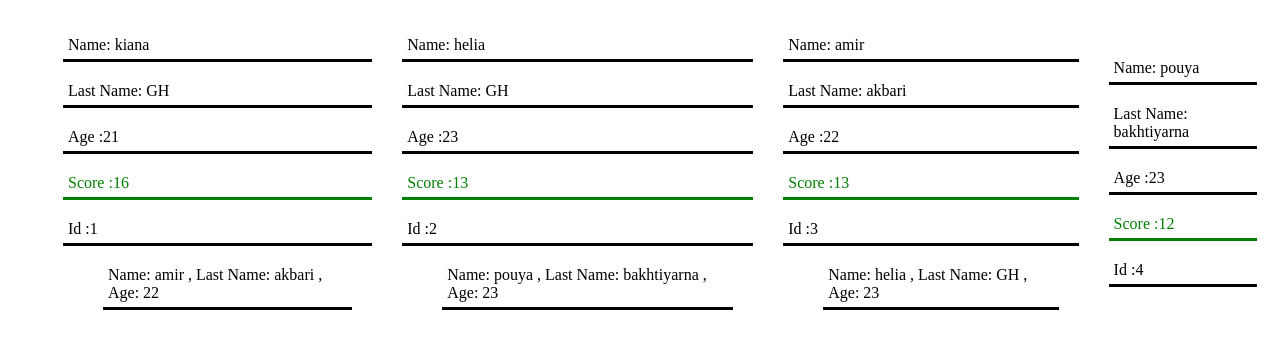
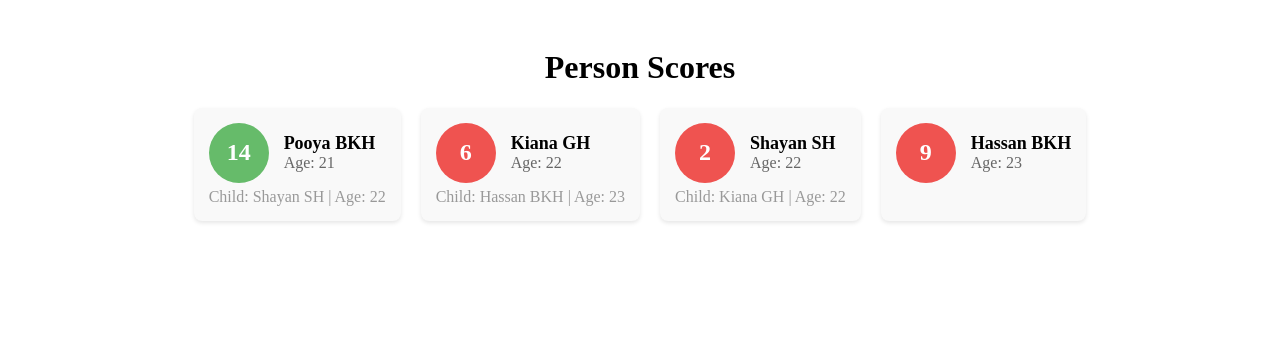
Before and after one commit to mpb2001/MrMPB, a React (Vite) app: page / in a window 1280 px wide. Shown: the top 348 px of the page. Built offline with nearby package versions, Linux system fonts and the light colour scheme.

Commit message:
tree view add

```diff
--- a/src/App.jsx
+++ b/src/App.jsx
@@ -1,10 +1,9 @@
-// import DragAndDrop from "./components/DragAndDrop"
-import Test from "./components/Test"
+import TreeView from "./components/TreeView"
+
 function App() {
   return (
     <>
-      {/* <DragAndDrop /> */}
-      <Test/>
+      <TreeView />
     </>
   )
 }
--- a/src/components/Test.jsx
+++ b/src/components/Test.jsx
@@ -1,54 +1,43 @@
-/* eslint-disable react/jsx-key */
-import { Component } from 'react'
+import { Component } from 'react';
 
-export default class Test extends Component {
-
-    componentDidMount() {
-
-        this.interval = setInterval(() => {
-            let persons = this.state.person
-            for (let i = 0; i < persons.length; i++) {
-                let person = persons[i];
-                // console.log('i', Math.floor(person.minscore + Math.random() * (person.maxscore - person.minscore)))
-                person.score = Math.floor(person.minscore + Math.random() * (person.maxscore - person.minscore))
-                // console.log('person', person)
-                this.setState({ person: persons })
-            }
-
-        }, 1000);
-
-    }
-
-
+class Test extends Component {
     state = {
-
-        person: [{
+        person: [
+            {
                 id: 1,
-            name: 'kiana', lastname: 'GH',
-            age: '21', minscore: 1,
+                name: 'Pooya',
+                lastname: 'BKH',
+                age: '21',
+                minscore: 1,
                 maxscore: 20,
-            score: 0
+                score: 0,
             },
             {
                 id: 2,
-            name: 'helia', lastname: 'GH',
-            age: '23', minscore: 1,
+                name: 'Kiana',
+                lastname: 'GH',
+                age: '22',
+                minscore: 1,
                 maxscore: 20,
                 score: 0,
                 parent: 3
             },
             {
                 id: 3,
-            name: 'amir', lastname: 'akbari',
-            age: '22', minscore: 1,
+                name: 'Shayan',
+                lastname: 'SH',
+                age: '22',
+                minscore: 1,
                 maxscore: 20,
                 score: 0,
                 parent: 1
             },
             {
                 id: 4,
-            name: 'pouya', lastname: 'bakhtiyarna',
-            age: '23', minscore: 1,
+                name: 'Hassan',
+                lastname: 'BKH',
+                age: '23',
+                minscore: 1,
                 maxscore: 20,
                 score: 0,
                 parent: 2
@@ -59,69 +48,68 @@ export default class Test extends Component {
         count: 0
     }
 
+    componentDidMount() {
+        this.interval = setInterval(() => {
+            const persons = this.state.person.map((person) => ({
+                ...person,
+                score: Math.floor(person.minscore + Math.random() * (person.maxscore - person.minscore)),
+            }));
+            this.setState({ person: persons });
+        }, 1000);
+    }
+
     componentWillUnmount() {
         clearInterval(this.interval);
     }
 
+    renderPerson = (person) => {
+        const { name, lastname, age, score, id } = person;
+        let color = 'green';
+        if (score < 12) {
+            color = 'orange';
+            if (score < 10) {
+                color = 'red';
+            }
+        }
+        return (
+            <div key={id} className='person-card'>
+                <div className={`score ${color}`}>{score}</div>
+                <div className='details'>
+                    <div className='name'>{name} {lastname}</div>
+                    <div className='age'>Age: {age}</div>
+                </div>
+            </div>
+        );
+    };
+
+    renderParentChildRelationships = (parentId) => {
+        return this.state.person.map((prop) => {
+            if (prop.parent === parentId) {
+                return (
+                    <div key={prop.id} className='parent'>
+                        Child: {prop.name} {prop.lastname} | Age: {prop.age}
+                    </div>
+                );
+            }
+            return null;
+        });
+    };
 
     render() {
         return (
-            <div>
-                <ul className='list' >
-
-                    {this.state.person.map((item, index) => {
-
-                        let color = 'green'
-                        if (item.score < 12) {
-                            color = 'orange'
-
-                            if (item.score < 10) {
-                                color = 'red'
+            <div className='container'>
+                <h1>Person Scores</h1>
+                <div className='person-list'>
+                    {this.state.person.map((item) => (
+                        <div key={item.id} className='person-wrapper'>
+                            {this.renderPerson(item)}
+                            <div className='children'>{this.renderParentChildRelationships(item.id)}</div>
+                        </div>
+                    ))}
+                </div>
+            </div>
+        );
     }
 }
-                        return (
-                            <div key={index} className='list-line'>
-                                <span>
-                                    <li className='list-item'> Name: {item.name}</li>
-                                </span>
-                                <span>
-                                    <li className='list-item'>Last Name: {item.lastname}</li>
-                                </span>
-                                <span>
-                                    <li className='list-item'> Age :{item.age}</li>
-                                </span>
-                                <span>
 
-                                    <li className='list-item' style={{ color }}>Score :{item.score} </li>
-
-                                </span>
-                                <span>
-                                    <li className='list-item'> Id  :{item.id}</li>
-                                </span>
-
-                                <ul>
-                                    {this.state.person.map((prop, index) => {
-
-                                        {/* console.log("parent", this.state.person[index].parent, prop.id) */ }
-
-                                        if (prop.parent == item.id) {
-                                            return (
-                                                <div className='main-layout'>
-                                                    <li className='parent'> Name: {prop.name}{"  "}, Last Name: {prop.lastname} {"  "}, Age: {prop.age}</li>
-                                                </div>
-                                            )
-                                        }
-
-                                    })}
-
-                                </ul>
-                            </div>
-                        )
-                    })}
-                </ul>
-
-
-            </div>
-        )
-    }
-}
+export default Test;
--- a/src/components/TreeView.jsx
+++ b/src/components/TreeView.jsx
@@ -1,9 +1,113 @@
 import { Component } from 'react'
 
 export default class TreeView extends Component {
+  state = {
+    person: [
+      {
+        id: 1,
+        name: 'Pooya',
+        lastname: 'BKH',
+        age: '21',
+        minscore: 1,
+        maxscore: 20,
+        score: 0,
+      },
+      {
+        id: 2,
+        name: 'Kiana',
+        lastname: 'GH',
+        age: '22',
+        minscore: 1,
+        maxscore: 20,
+        score: 0,
+        parent: 3
+      },
+      {
+        id: 3,
+        name: 'Shayan',
+        lastname: 'SH',
+        age: '22',
+        minscore: 1,
+        maxscore: 20,
+        score: 0,
+        parent: 1
+      },
+      {
+        id: 4,
+        name: 'Hassan',
+        lastname: 'BKH',
+        age: '23',
+        minscore: 1,
+        maxscore: 20,
+        score: 0,
+        parent: 2
+      },
+    ],
+    score: {
+    },
+    count: 0
+  }
+
+  componentDidMount() {
+    this.interval = setInterval(() => {
+      const persons = this.state.person.map((person) => ({
+        ...person,
+        score: Math.floor(person.minscore + Math.random() * (person.maxscore - person.minscore)),
+      }));
+      this.setState({ person: persons });
+    }, 1000);
+  }
+
+  componentWillUnmount() {
+    clearInterval(this.interval);
+  }
+
+  renderPerson = (person) => {
+    const { name, lastname, age, score, id } = person;
+    let color = 'green';
+    if (score < 12) {
+      color = 'orange';
+      if (score < 10) {
+        color = 'red';
+      }
+    }
+    return (
+      <div key={id} className='person-card'>
+        <div className={`score ${color}`}>{score}</div>
+        <div className='details'>
+          <div className='name'>{name} {lastname}</div>
+          <div className='age'>Age: {age}</div>
+        </div>
+      </div>
+    );
+  };
+
+  renderParentChildRelationships = (parentId) => {
+    return this.state.person.map((prop) => {
+      if (prop.parent === parentId) {
+        return (
+          <div key={prop.id} className='parent'>
+            Child: {prop.name} {prop.lastname} | Age: {prop.age}
+          </div>
+        );
+      }
+      return null;
+    });
+  };
+
   render() {
     return (
-      <div>TreeView</div>
-    )
+      <div className='container'>
+        <h1>Person Scores</h1>
+        <div className='person-list'>
+          {this.state.person.map((item) => (
+            <div key={item.id} className='person-wrapper'>
+              {this.renderPerson(item)}
+              <div className='children'>{this.renderParentChildRelationships(item.id)}</div>
+            </div>
+          ))}
+        </div>
+      </div>
+    );
   }
 }
--- a/src/style/TreeView.css
+++ b/src/style/TreeView.css
@@ -1,28 +1,68 @@
-.list{
-    list-style-type: none;
+.container {
+  text-align: center;
+  padding: 20px;
+}
+
+.person-list {
+  display: flex;
+  flex-wrap: wrap;
+  gap: 20px;
+  justify-content: center;
+}
+
+.person-wrapper {
+  background-color: #f9f9f9;
+  padding: 15px;
+  border-radius: 8px;
+  box-shadow: 0 2px 4px rgba(0, 0, 0, 0.1);
+}
+
+.person-card {
+  display: flex;
+  align-items: center;
+}
+
+.score {
+  font-size: 24px;
+  font-weight: bold;
+  width: 60px;
+  height: 60px;
   display: flex;
   justify-content: center;
   align-items: center;
+  border-radius: 50%;
+  margin-right: 15px;
+}
 
+.score.green {
+  background-color: #66bb6a;
+  color: white;
+}
 
+.score.orange {
+  background-color: #ffa726;
+  color: white;
+}
 
+.score.red {
+  background-color: #ef5350;
+  color: white;
 }
-  .list-item{
-    margin: 15px;
-    border-bottom:3px solid;
-    padding: 5px;
-    display: flex;
-    flex-direction: column;
+
+.details {
+  text-align: left;
 }
-  .parent{
-    margin: 15px;
-    border-bottom:3px solid;
-    padding: 5px;
-    font-size: 16px;
-    display: flex;
-    flex-direction: column ;
 
+.name {
+  font-size: 18px;
+  font-weight: bold;
 }
-  .main-layout{
-    margin-right: 20px;
+
+.age {
+  color: #666;
 }
+
+.parent {
+  color: #999;
+  margin-top: 5px;
+}
```
Also changed, not shown: src/components/Testx.jsx (+104 -4 lines). Lines whose indentation alone changed are shown as unchanged.
